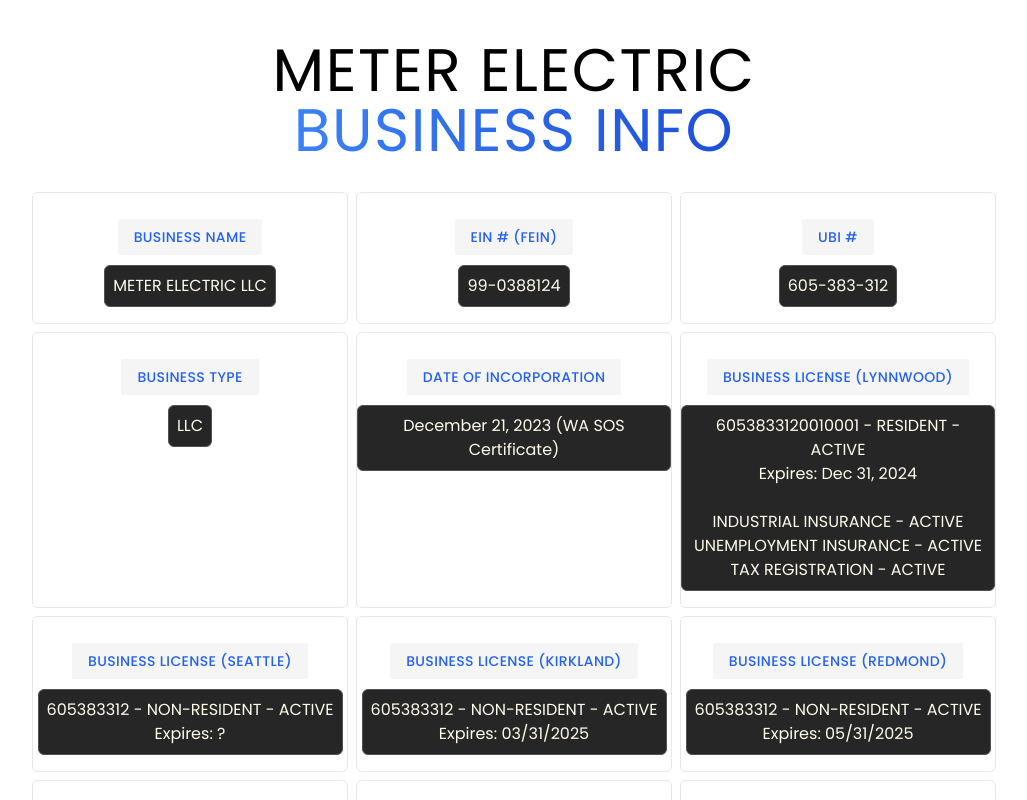
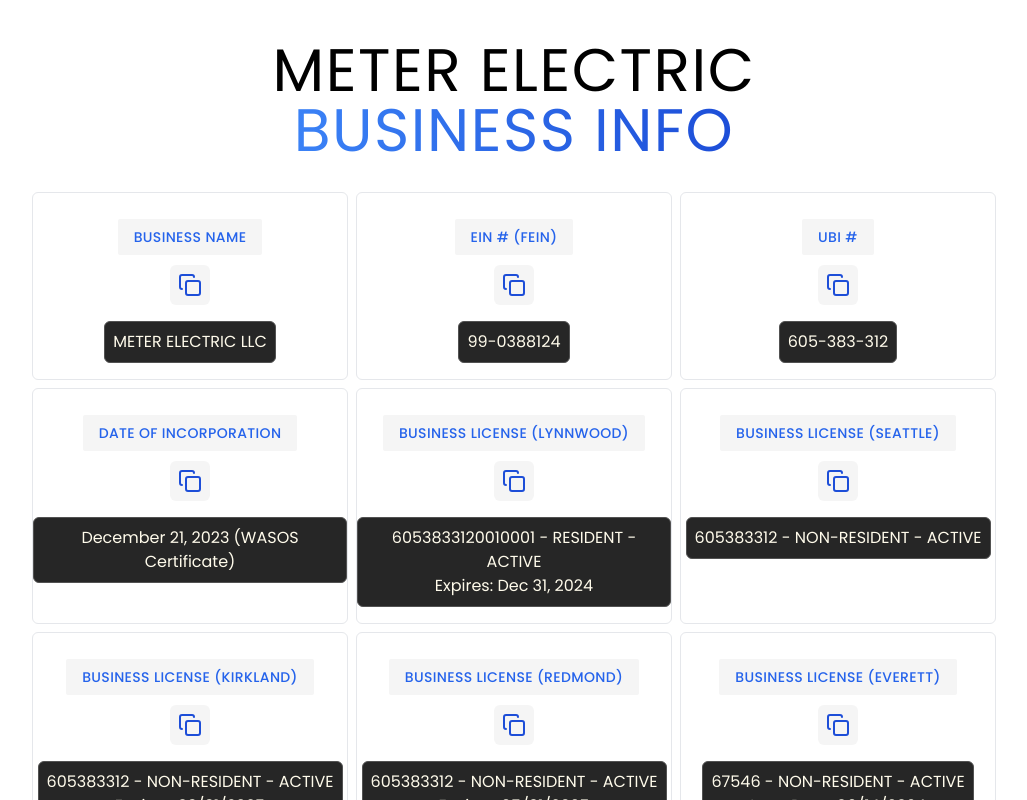
Before and after one commit to vtonu/me-info, a React (Vite) app: page / in a window 1280 px wide. Shown: the top 800 px of the page, without its empty margins (126-1153 px from the left). Built offline with nearby package versions, Linux system fonts and the light colour scheme.

Commit message:
Updated text

```diff
--- a/src/components/FeatureSection.jsx
+++ b/src/components/FeatureSection.jsx
@@ -14,9 +14,9 @@
           <div key={index} className="w-full border rounded-md sm:w-1/2 lg:w-1/4">
             <div className="grid gap-4 justify-items-center">
               <div className="pt-8 hover:cursor-default">{feature.text}</div>
-              {/* <div className="flex items-center justify-center w-10 h-10 text-blue-700 rounded-md bg-neutral-100 hover:bg-neutral-200 hover:cursor-pointer">
+              <div className="flex items-center justify-center w-10 h-10 text-blue-700 rounded-md bg-neutral-100 hover:bg-neutral-200 hover:cursor-pointer">
                 {feature.icon}
-              </div> */}
+              </div>
               <p className="pb-2 mb-2 text-md text-amber-50">{feature.description}</p>
             </div>
           </div>
--- a/src/constants/index.jsx
+++ b/src/constants/index.jsx
@@ -40,21 +40,6 @@
       </div>
     ),
   },
-
-  {
-    icon: <Copy />,
-    text: (
-      <span className="px-4 py-2 text-sm font-medium tracking-wide text-blue-600 uppercase rounded-sm bg-neutral-100">
-        Business Type
-      </span>
-    ),
-    description: (
-      <div className="p-2 font-normal border rounded-md bg-neutral-800 text-md border-neutral-600">
-        <p className="text-center ">LLC</p>
-      </div>
-    ),
-  },
-
   {
     icon: <Copy />,
     text: (
@@ -64,7 +49,7 @@
     ),
     description: (
       <div className="p-2 font-normal border rounded-md bg-neutral-800 text-md border-neutral-600">
-        <p className="text-center ">December 21, 2023 (WA SOS Certificate)</p>
+        <p className="text-center ">December 21, 2023 (WASOS Certificate)</p>
       </div>
     ),
   },
@@ -79,10 +64,6 @@
       <div className="p-2 font-normal border rounded-md bg-neutral-800 text-md border-neutral-600">
         <p className="text-center ">6053833120010001 - RESIDENT - ACTIVE</p>
         <p className="text-center ">Expires: Dec 31, 2024</p>
-        <br></br>
-        <p className="text-center ">INDUSTRIAL INSURANCE - ACTIVE</p>
-        <p className="text-center ">UNEMPLOYMENT INSURANCE - ACTIVE</p>
-        <p className="text-center ">TAX REGISTRATION - ACTIVE</p>
       </div>
     ),
   },
@@ -96,7 +77,6 @@
     description: (
       <div className="p-2 font-normal border rounded-md bg-neutral-800 text-md border-neutral-600">
         <p className="text-center ">605383312 - NON-RESIDENT - ACTIVE</p>
-        <p className="text-center ">Expires: ?</p>
       </div>
     ),
   },
@@ -152,7 +132,6 @@
     description: (
       <div className="p-2 font-normal border rounded-md bg-neutral-800 text-md border-neutral-600">
         <p className="text-center ">METEREL772R7</p>
-        <p className="text-center ">Effective: 01/08/2024</p>
         <p className="text-center ">Expires: 01/08/2026</p>
       </div>
     ),
@@ -167,7 +146,6 @@
     description: (
       <div className="p-2 font-normal border rounded-md bg-neutral-800 text-md border-neutral-600">
         <p className="text-center ">Permit Number: A57940926</p>
-        <p className="text-center ">Effective Date: Feb-16-2024</p>
         <p className="text-center ">Expiration Date: Feb-15-2026</p>
       </div>
     ),
```
